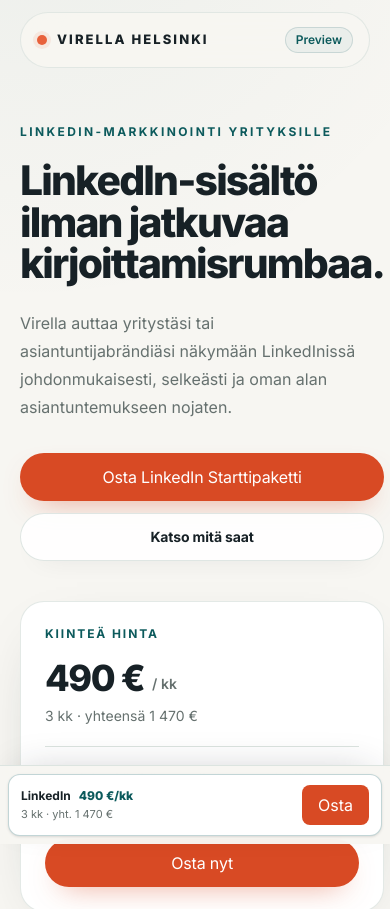
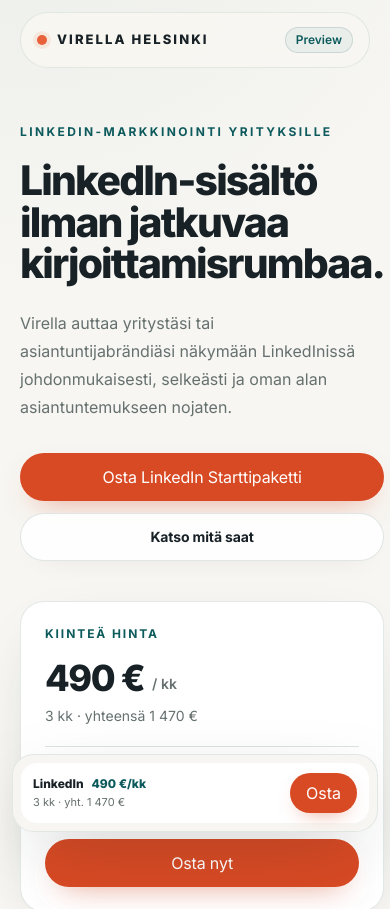
Before and after one commit to Jambovisuaalit/virella-helsinki-web, a Next.js app: page /linkedin in a window 390 px wide. Shown: the top 909 px of the page. Built offline with nearby package versions, Linux system fonts and the light colour scheme.

Commit message:
design: refine mobile purchase bar

```diff
--- a/components/commerce/mobile-purchase-bar.tsx
+++ b/components/commerce/mobile-purchase-bar.tsx
@@ -17,12 +17,12 @@ export function MobilePurchaseBar({ currentProduct }: { currentProduct: ProductI
   const product = products[currentProduct];
 
   return (
-    <aside aria-label="Palvelun ostopalkki" className="fixed inset-x-0 bottom-0 z-50 border-t border-border bg-background/95 p-2 pb-[calc(0.5rem+env(safe-area-inset-bottom))] shadow-[0_-10px_40px_-20px_rgba(31,36,46,0.28)] backdrop-blur-md md:hidden">
-      <div className="mx-auto max-w-md">
-        <div className="grid grid-cols-[1fr_auto] items-center gap-3 rounded-xl border border-brand/25 bg-surface px-3 py-2.5 shadow-sm">
+    <aside aria-label="Palvelun ostopalkki" className="fixed inset-x-0 bottom-0 z-50 px-3 pb-[calc(0.75rem+env(safe-area-inset-bottom))] md:hidden">
+      <div className="mx-auto max-w-md rounded-[1.35rem] border border-border/80 bg-background/92 p-2 shadow-[0_22px_70px_-28px_rgba(23,33,38,0.5)] backdrop-blur-xl">
+        <div className="grid grid-cols-[1fr_auto] items-center gap-3 rounded-[1rem] bg-surface px-3 py-2.5">
           <div className="min-w-0">
             <div className="flex items-baseline gap-2">
-              <p className="truncate text-xs font-bold text-foreground">{shortLabel(currentProduct)}</p>
+              <p className="truncate text-xs font-extrabold text-foreground">{shortLabel(currentProduct)}</p>
               <p className="shrink-0 text-xs font-extrabold text-brand">
                 {euro.format(product.price)}{product.billing === "month" ? "/kk" : ""}
               </p>
@@ -35,7 +35,7 @@ export function MobilePurchaseBar({ currentProduct }: { currentProduct: ProductI
             productId={product.id}
             label="Osta"
             source="mobile_purchase_bar"
-            buttonClassName="min-h-10 rounded-lg bg-action px-4 text-xs font-bold text-white"
+            buttonClassName="min-h-10 rounded-full bg-action px-4 text-xs font-extrabold text-white shadow-[0_8px_22px_-12px_rgba(216,74,36,0.75)] transition active:scale-[0.98]"
           />
         </div>
       </div>
```
